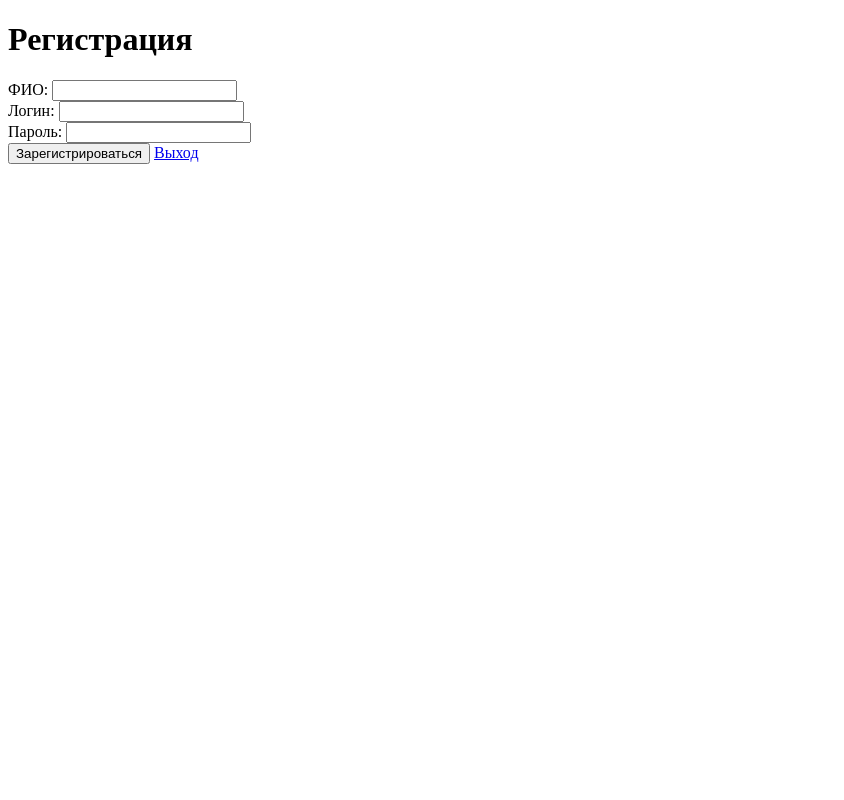
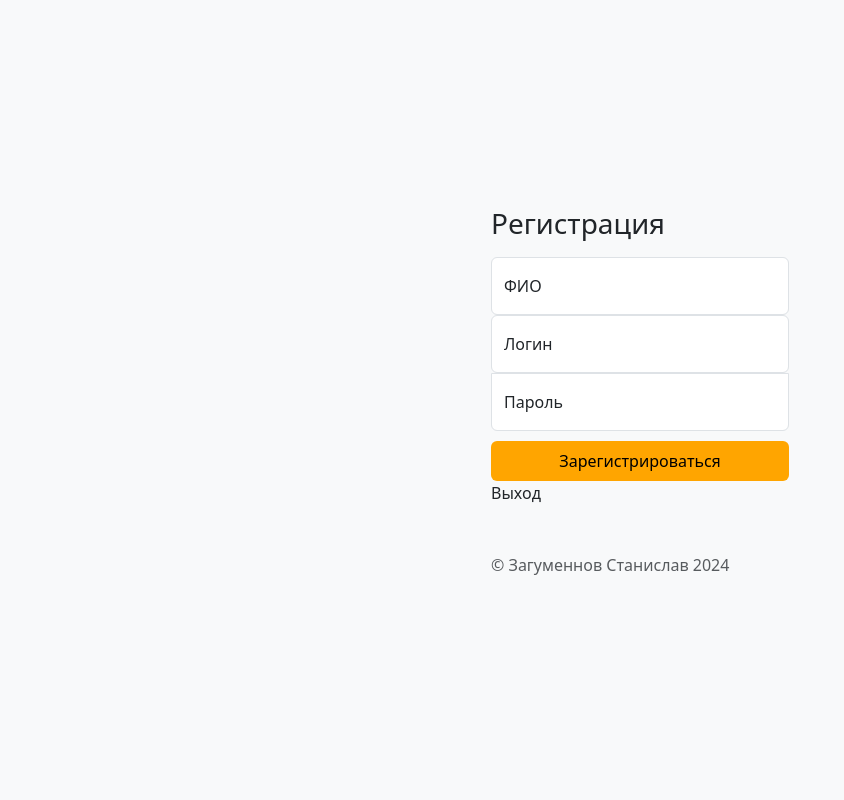
Before and after one commit to zagumenn/web-diplom, a Flask app: page /registration/ in a window 1280 px wide. Shown: the whole page, without its empty margins (0-844 px from the left). Run offline with Flask 3, Linux system fonts and the light colour scheme; some libraries are stand-ins or nearby versions.

Commit message:
Web приложение Служба Такси

```diff
--- a/src/web/static/css/style.css
+++ b/src/web/static/css/style.css
@@ -67,6 +67,18 @@
         --bs-btn-active-border-color: #5a23c8;
       }
 
+      .btn-primary{
+      background: orange;
+      color: black;
+      border: black;
+      }
+
+      .btn-primary:hover{
+      background: darkorange;
+      color: black;
+      border: black;
+      }
+
       .bd-mode-toggle {
         z-index: 1500;
       }
--- a/src/web/templates/admin.html
+++ b/src/web/templates/admin.html
@@ -1,3 +1,4 @@
+<title>Панель администратора</title>
 <h1>Панель администратора - {{current_user.fullname}}</h1>
 
 <!DOCTYPE html>
--- a/src/web/templates/base.html
+++ b/src/web/templates/base.html
@@ -12,7 +12,6 @@
     <link rel="stylesheet" href="{{ url_for('static', filename='css/sign-in.css') }}">
     <link href="https://cdn.jsdelivr.net/npm/bootstrap-icons@1.10.5/font/bootstrap-icons.min.css" rel="stylesheet">
 <!--    <link rel="stylesheet" href="https://cdn.jsdelivr.net/npm/@docsearch/css@3">-->
-    <title>Авторизация</title>
 </head>
 <body>
 {% block content %}
--- a/src/web/templates/login.html
+++ b/src/web/templates/login.html
@@ -3,7 +3,8 @@
 <body class="d-flex align-items-center py-4 bg-body-tertiary">
     <main class="form-signin w-100 m-auto">
           <form action="/login" method="POST">
-                <h1 class="h3 mb-3 fw-normal">Авторизация</h1>
+              <title>Авторизация</title>
+              <h1 class="h3 mb-3 fw-normal">Авторизация</h1>
                 <div class="form-text">{{message}}</div>
 
                 <div class="form-floating">
--- a/src/web/templates/registration.html
+++ b/src/web/templates/registration.html
@@ -1,31 +1,32 @@
-<!DOCTYPE html>
-<html lang="ru">
-<head>
-    <meta charset="UTF-8">
-    <meta name="viewport" content="width=device-width, initial-scale=1.0">
-    <title>Регистрация</title>
-</head>
-<body>
-    <h1>Регистрация</h1>
-    <form method="POST">
-        <label for="fullname">ФИО:</label>
-        <input type="text" id="fullname" name="fullname" required><br>
+{% extends 'base.html' %}
+{% block content %}
+<body class="d-flex align-items-center py-4 bg-body-tertiary">
+    <main class="form-signin w-100 m-auto">
+          <form action="/registration/" method="POST">
+              <title>Регистрация</title>
+              <h1 class="h3 mb-3 fw-normal">Регистрация</h1>
 
-        <label for="login">Логин:</label>
-        <input type="text" id="login" name="login" required><br>
+                <div class="form-floating">
+                  <input type="text" name = "fullname" class="form-control" id="floatingName" placeholder="Password" required>
+                  <label for="floatingPassword">ФИО</label>
+                </div>
+                <div class="form-floating">
+                  <input type="text" name = "login" class="form-control" id="floatingInput" placeholder="User" required>
+                  <label for="floatingInput">Логин</label>
+                </div>
+                <div class="form-floating">
+                  <input type="password" name = "password" class="form-control" id="floatingPassword" placeholder="Password" required>
+                  <label for="floatingPassword">Пароль</label>
+                </div>
 
-        <label for="password">Пароль:</label>
-        <input type="password" id="password" name="password" required><br>
-
-        <button type="submit">Зарегистрироваться</button>
-        <a class="nav-link d-flex align-items-center gap-2" href="/">
-        Выход
-        </a>
+                <button class="btn btn-primary w-100 py-2" type="submit">Зарегистрироваться</button>
+                <a class="nav-link d-flex align-items-center gap-2" href="/">
+                Выход
+                </a>
+                <p class="mt-5 mb-3 text-body-secondary">&copy; Загуменнов Станислав 2024</p>
 
 
-
-    </form>
-    {% with messages = get_flashed_messages() %}
+                {% with messages = get_flashed_messages() %}
         {% if messages %}
             <ul>
             {% for message in messages %}
@@ -34,5 +35,8 @@
             </ul>
         {% endif %}
     {% endwith %}
+
+          </form>
+    </main>
 </body>
-</html>
+{% endblock %}
--- a/src/web/templates/user.html
+++ b/src/web/templates/user.html
@@ -1,3 +1,4 @@
+<title>Панель пользователя </title>
 <h1>Панель пользователя - {{current_user.fullname}}</h1>
 
 <a class="nav-link d-flex align-items-center gap-2" href="orderCreate/">
```
